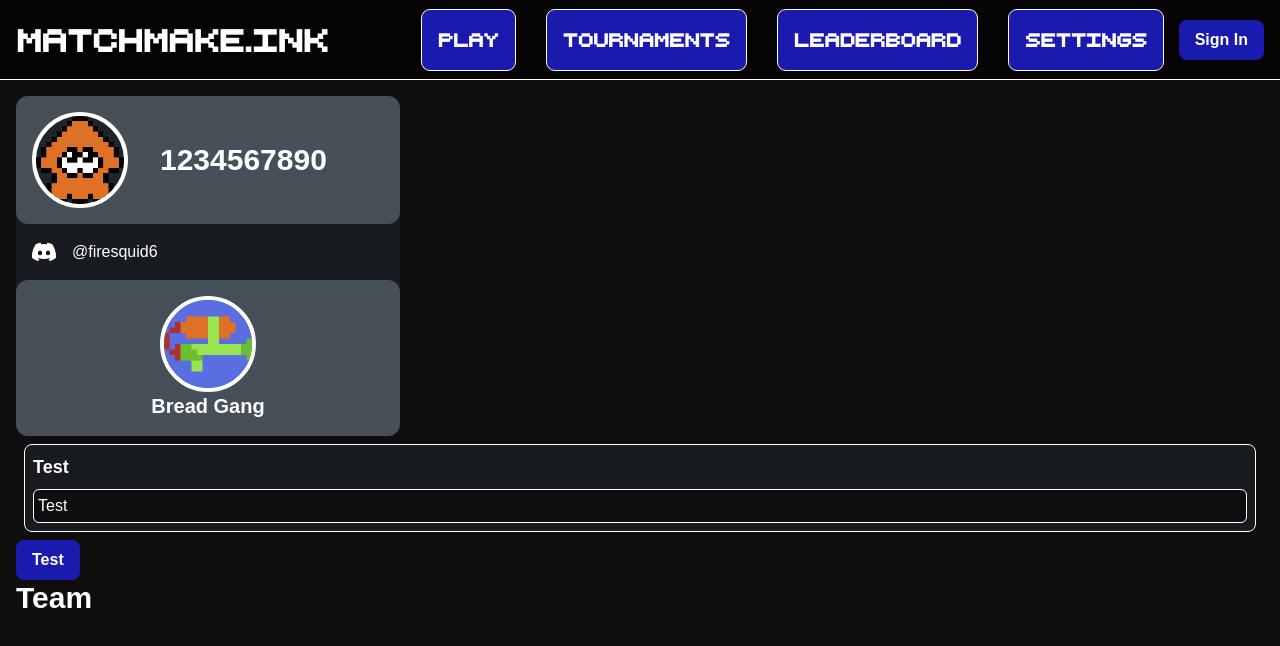
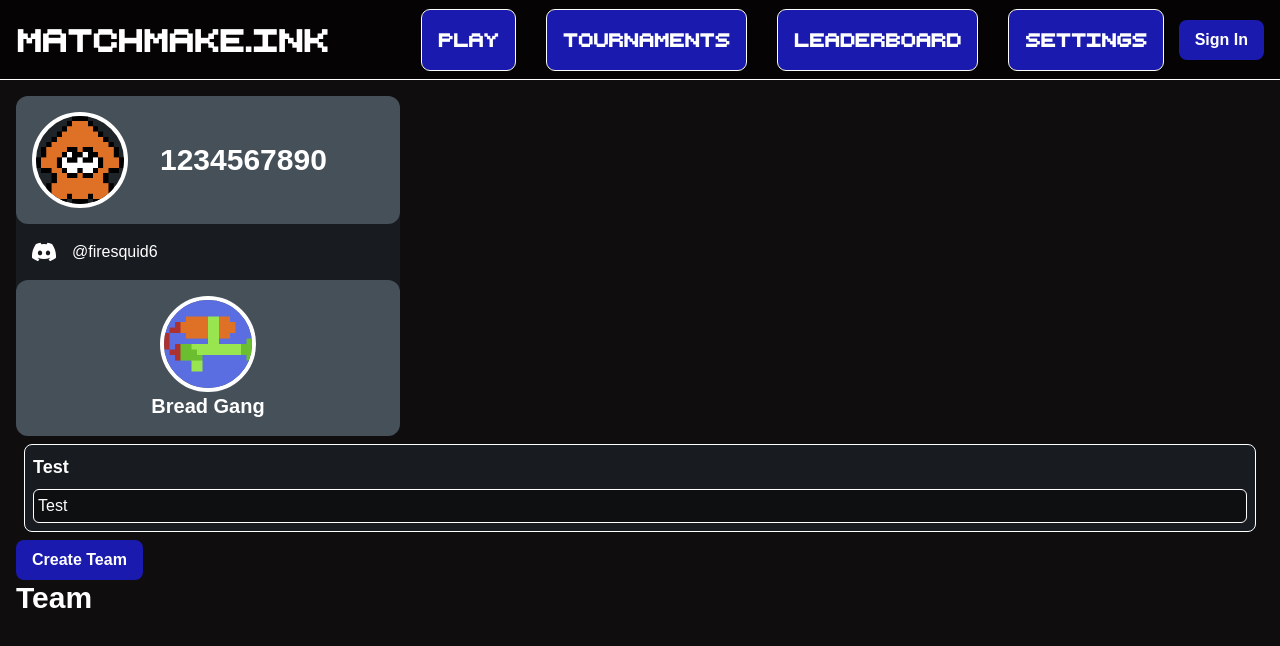
Before and after one commit to matchmake-ink/matchmake.ink, a Next.js app: page / in a window 1280 px wide. Shown: the top 646 px of the page. Built offline with nearby package versions, Linux system fonts and the light colour scheme; no server answers; the database is empty.

Commit message:
refactor CreateTeam component

```diff
--- a/app/page.tsx
+++ b/app/page.tsx
@@ -1,15 +1,11 @@
 "use client";
 import { useTeam } from "@/lib/client/team";
-import { useState } from "react";
 import ProfileCard from "@/components/profile-card";
 import Input from "@/components/input";
-import Button from "@/components/button";
-import Modal from "@/components/modal";
 import CreateTeam from "@/components/create-team";
 
 export default function Home() {
   const { team, teamLoading, teamError } = useTeam();
-  const [open, setOpen] = useState(false);
 
   return (
     <main>
@@ -26,10 +22,7 @@ export default function Home() {
         value="Test"
         onChange={(value) => console.log(value)}
       />
-      <Button label="Test" color="accent" onClick={() => setOpen(true)} />
-      <Modal open={open} onClose={() => setOpen(false)} title="Create a Team">
-        <CreateTeam onFinishedSubmitting={() => setOpen(false)} />
-      </Modal>
+      <CreateTeam />
       <div>
         <h1>Team</h1>
         {teamLoading && <p>Loading...</p>}
--- a/components/create-team.tsx
+++ b/components/create-team.tsx
@@ -2,25 +2,31 @@ import Button from "./button";
 import Input from "./input";
 import { useCallback, useState } from "react";
 import { createTeam } from "@/lib/client/team";
+import Modal from "./modal";
 
 interface CreateTeamProps {
   onFinishedSubmitting?: () => void;
 }
 
-export default function CreateTeam({
-  onFinishedSubmitting = () => {},
-}: CreateTeamProps) {
+export default function CreateTeam() {
   const [teamName, setTeamName] = useState("");
+  const [open, setOpen] = useState(false);
   const submit = useCallback(async () => {
     if (teamName === "") {
       return;
     }
 
-    onFinishedSubmitting();
     createTeam(teamName);
-  }, [teamName, onFinishedSubmitting]);
+  }, [teamName]);
 
   return (
+    <>
+      <Button
+        label="Create Team"
+        color="accent"
+        onClick={() => setOpen(true)}
+      />
+      <Modal open={open} onClose={() => setOpen(false)} title="Create a Team">
         <form>
           <Input
             label="Team Name"
@@ -28,7 +34,14 @@ export default function CreateTeam({
             value={teamName}
             onChange={(value: string) => setTeamName(value)}
           />
-      <Button label="Submit" color="accent" onClick={submit} />
+          <Button
+            label="Submit"
+            color="accent"
+            disabled={teamName === ""}
+            onClick={submit}
+          />
         </form>
+      </Modal>
+    </>
   );
 }
```
Also changed, not shown: 1 other file (tests, documents, lock files or other folders). Lines whose indentation alone changed are shown as unchanged.
